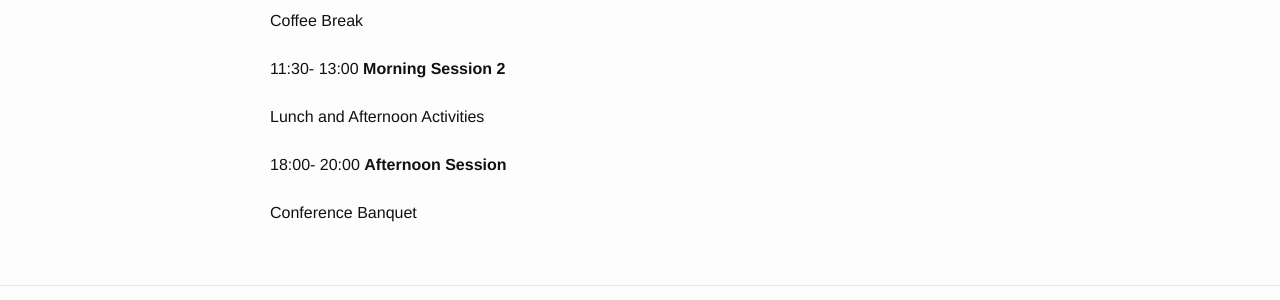
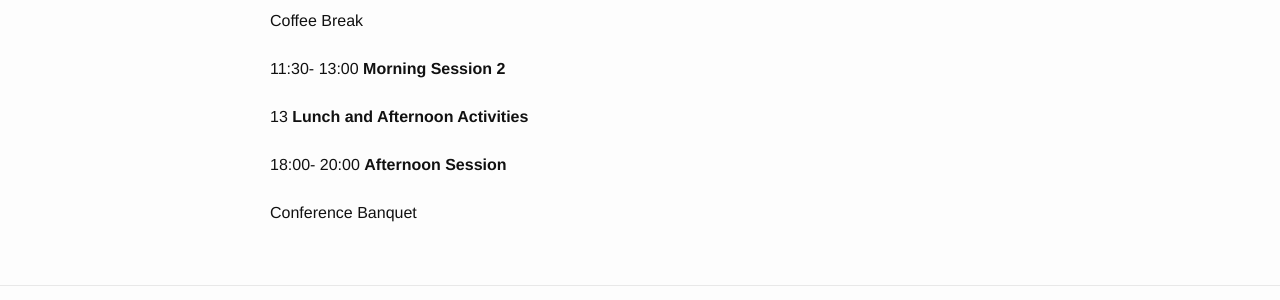
Before and after one commit to dalimeeting/dalimeeting.github.io, a Jekyll site: the page built from _posts/2017-04-20-day-3.md, in a window 1280 px wide. Shown: the part 765-1065 px from the top of the page. Built offline with Jekyll 4.4.1, drawn with Linux system fonts in a browser that asks for light colours.

Commit message:
Update 2017-04-20-day-3.md

```diff
--- a/_posts/2017-04-20-day-3.md
+++ b/_posts/2017-04-20-day-3.md
@@ -11,8 +11,8 @@ talks:
 - title: "Morning Session 2"
   start: "11:30"
   end: "13:00"
-- title: ""
-  start: "Lunch and Afternoon Activities"
+- title: "Lunch and Afternoon Activities"
+  start: "13"
 - title: "Afternoon Session"
   start: "18:00"
   end: "20:00"
```
